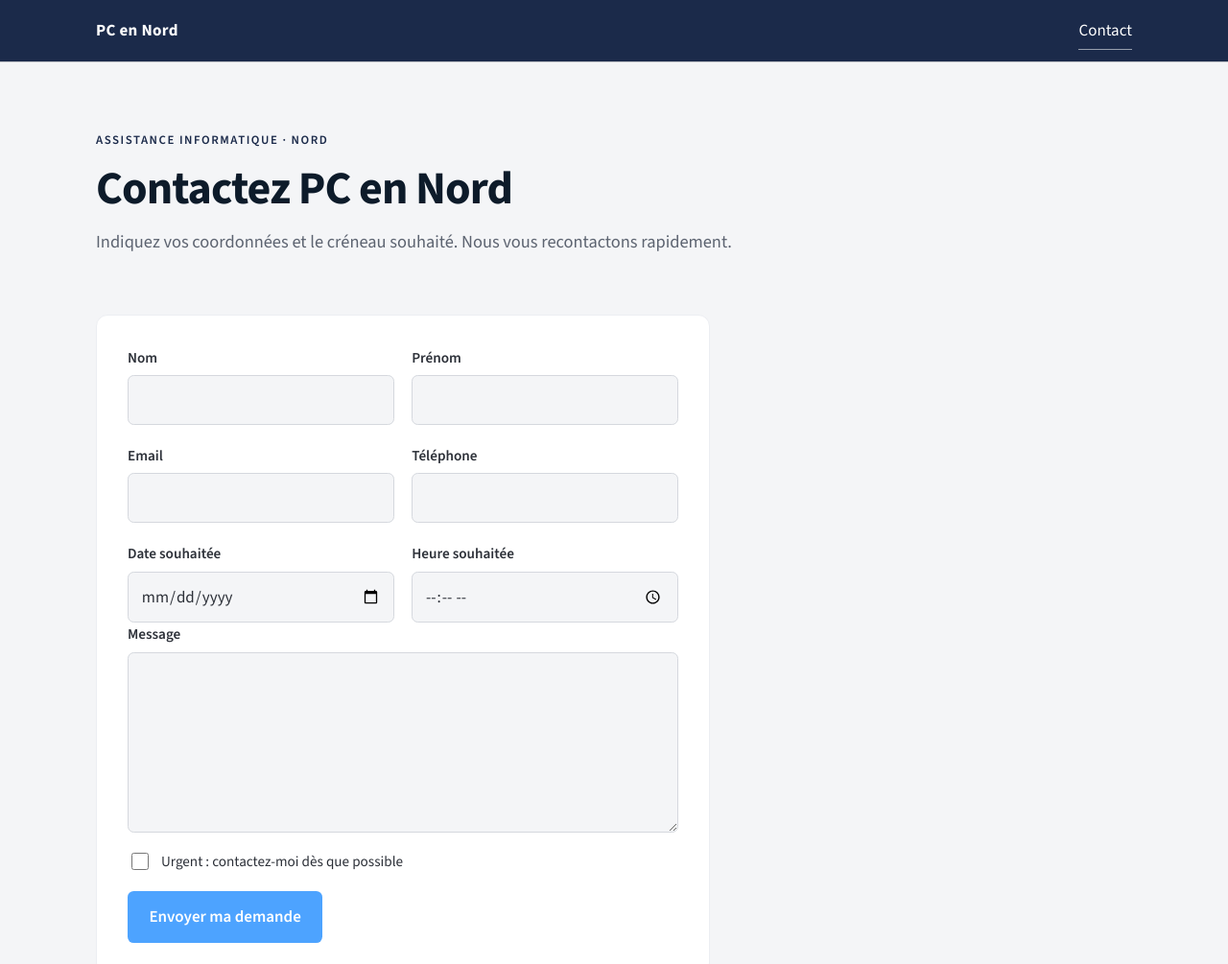
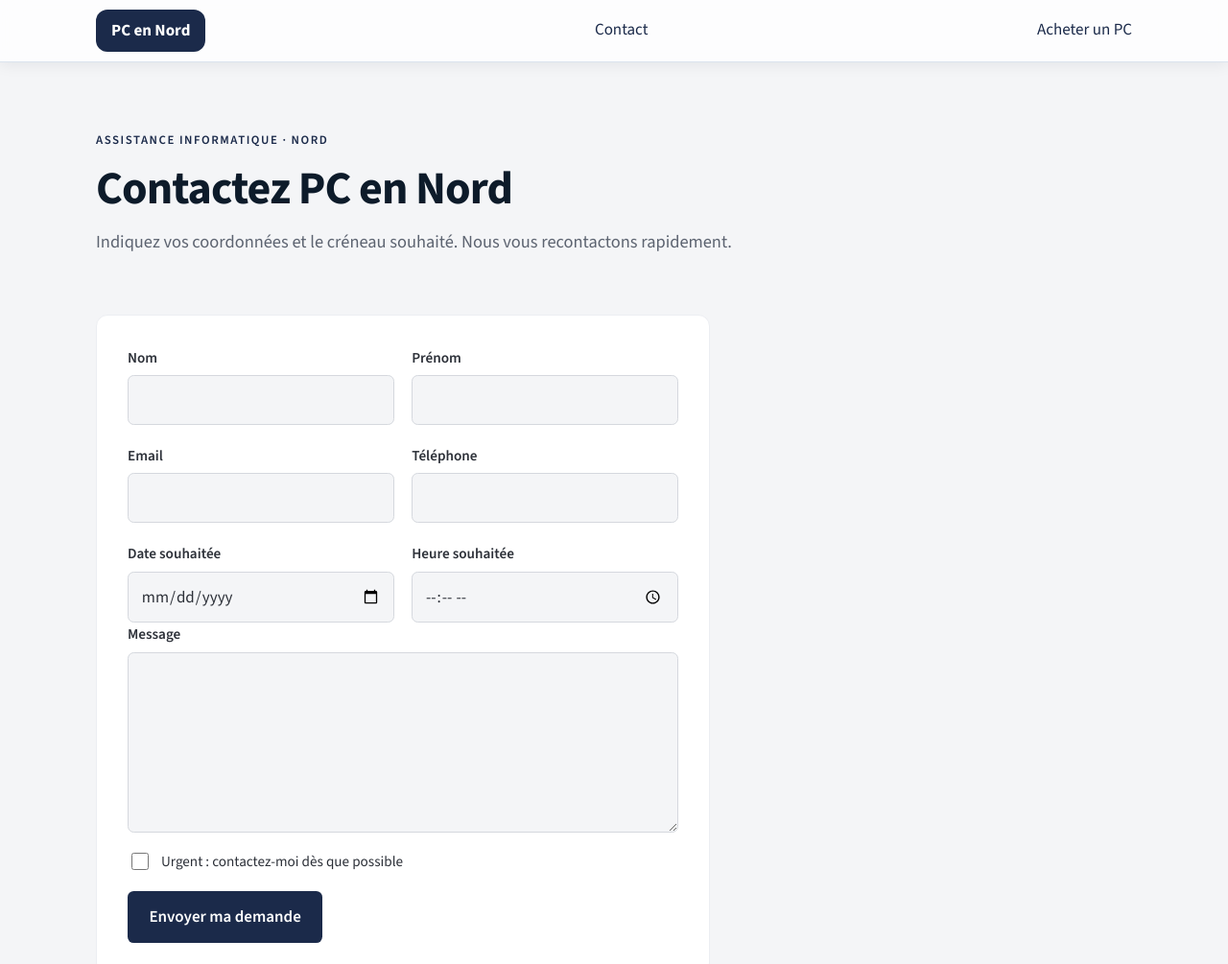
Before and after one commit to AdmPcEnNord/pc_en_nord_site, a plain HTML site: page contact.html in a window 1280 px wide. Shown: the top 1005 px of the page at 96% size. Drawn offline with nearby package versions, Linux system fonts and the light colour scheme.

Commit message:
style.css modfié et correction de la barre de menu de la page de contact

```diff
--- a/contact.html
+++ b/contact.html
@@ -14,7 +14,8 @@
     <header class="site-header">
         <nav class="nav" aria-label="Navigation principale">
             <a class="nav__brand" href="index.html">PC en Nord</a>
-            <a class="nav__link" href="contact.html" aria-current="page">Contact</a>
+            <a class="nav__link" href="contact.html">Contact</a>
+            <a class="nav__link" href="Présentation_PC.html">Acheter un PC</a>
         </nav>
     </header>
 
--- a/style.css
+++ b/style.css
@@ -88,8 +88,13 @@ ul {
     position: fixed;
     inset: 0 0 auto;
     z-index: 100;
-    background: var(--dark-blue);
-    box-shadow: 0 1px 0 rgba(13, 27, 42, 0.25);
+
+    background: rgba(255, 255, 255, 0.80);
+    backdrop-filter: blur(14px);
+    -webkit-backdrop-filter: blur(14px);
+
+    border-bottom: 1px solid #dbe4ee;
+    box-shadow: 0 2px 15px rgba(13, 27, 42, 0.08);
 }
 
 .nav {
@@ -102,31 +107,27 @@ ul {
 }
 
 .nav__brand {
+    background: var(--dark-blue);
+    color: white;
+    padding: 0.55rem 1rem;
+    border-radius: 12px;
     text-decoration: none;
-    color: var(--white);
     font-weight: 700;
-    letter-spacing: 0.02em;
 }
 
 .nav__link {
     text-decoration: none;
-    color: var(--white);
+    color: var(--dark-blue);
     font-weight: 500;
     padding: 0.35rem 0;
-    border-bottom: 1px solid transparent;
+    border-bottom: 2px solid transparent;
     transition: opacity 0.2s ease, border-color 0.2s ease;
-}
-
-.nav__brand:hover,
-.nav__link:hover,
-.nav__brand:focus-visible,
-.nav__link:focus-visible {
-    opacity: 0.82;
 }
 
 .nav__link:hover,
 .nav__link:focus-visible {
-    border-bottom-color: rgba(255, 255, 255, 0.45);
+    color: #4DA3FF;
+    border-bottom-color: #4DA3FF;
 }
 
 .hero {
@@ -156,7 +157,7 @@ ul {
 .btn {
     display: inline-block;
     padding: 0.85rem 1.4rem;
-    background: #4DA3FF;
+    background: var(--dark-blue);
     color: var(--white);
     text-decoration: none;
     font: inherit;
@@ -192,7 +193,7 @@ ul {
 
 .btn:hover,
 .btn:focus-visible {
-    background: #2F80ED;
+    background: var(--dark-blue);
     transform: translateY(-3px);
 }
 
```
